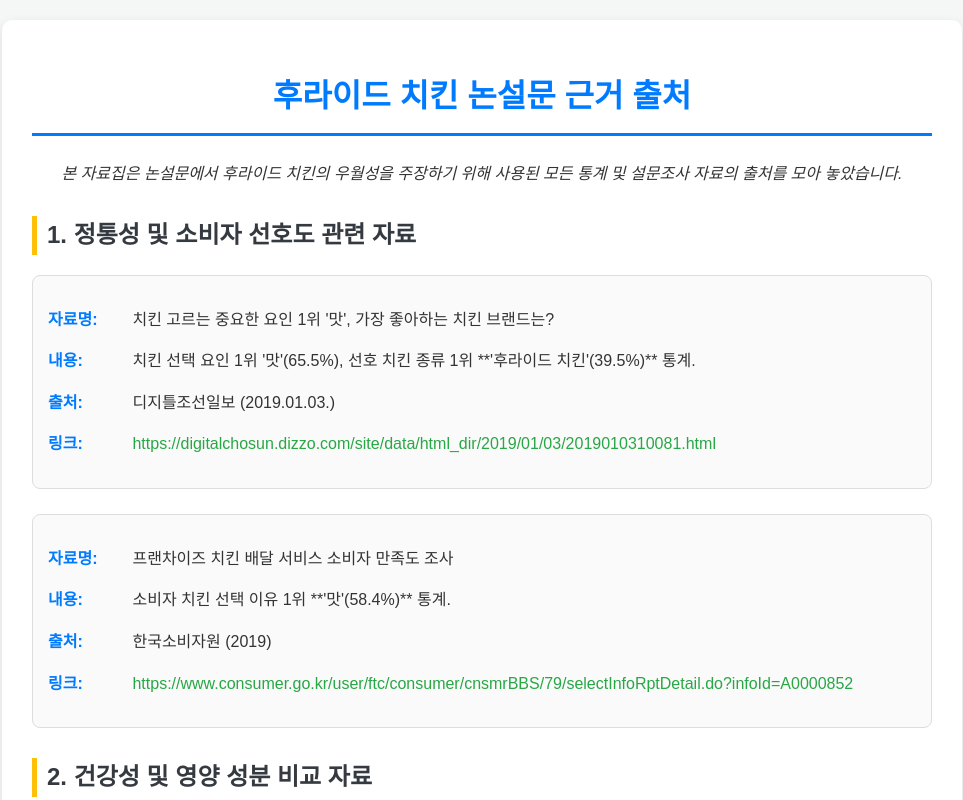
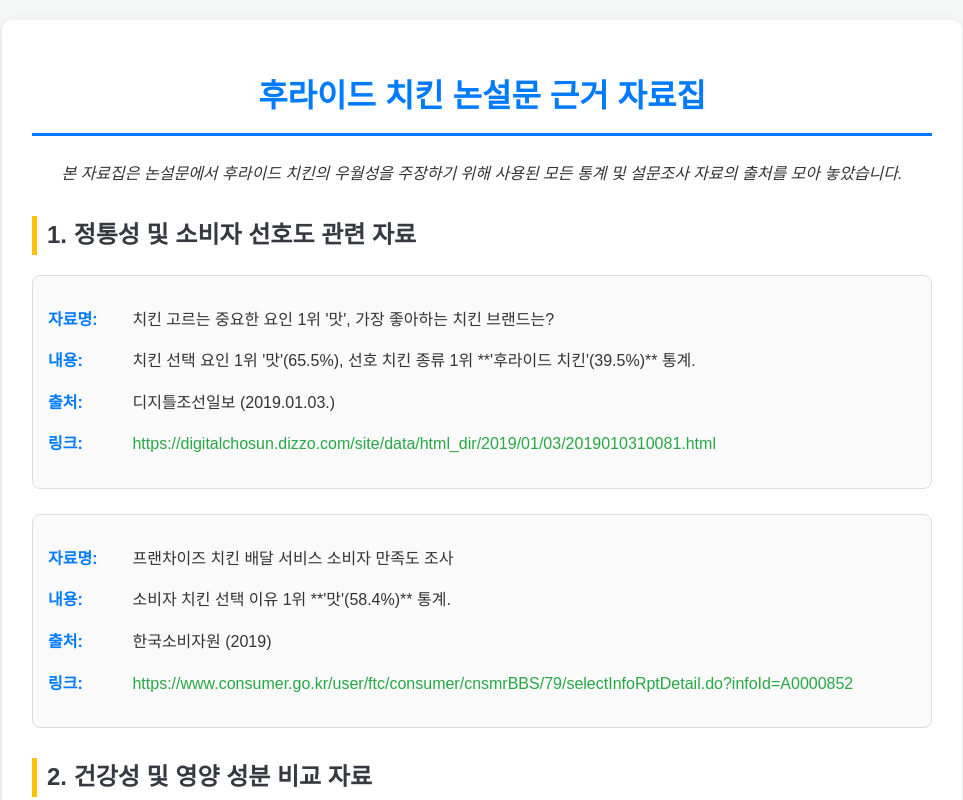
Before and after one commit to mok9900/nonseolmun.kro.kr, a plain HTML site: page index.html in a window 1280 px wide. Shown: the top 800 px of the page, without its empty margins (158-1121 px from the left). Drawn offline with Linux system fonts and the light colour scheme.

Commit message:
Update index.html

```diff
--- a/index.html
+++ b/index.html
@@ -3,7 +3,7 @@
 <head>
     <meta charset="UTF-8">
     <meta name="viewport" content="width=device-width, initial-scale=1.0">
-    <title>후라이드 치킨 논설문 근거 출처</title>
+    <title>후라이드 치킨 논설문 근거 자료집</title>
     <style>
         body {
             font-family: 'Malgun Gothic', '맑은 고딕', Dotum, sans-serif;
@@ -61,7 +61,7 @@
 </head>
 <body>
     <div class="container">
-        <h1>후라이드 치킨 논설문 근거 출처</h1>
+        <h1>후라이드 치킨 논설문 근거 자료집</h1>
         <p style="text-align: center; font-style: italic; margin-bottom: 30px;">본 자료집은 논설문에서 후라이드 치킨의 우월성을 주장하기 위해 사용된 모든 통계 및 설문조사 자료의 출처를 모아 놓았습니다.</p>
 
         <h2>1. 정통성 및 소비자 선호도 관련 자료</h2>
```
